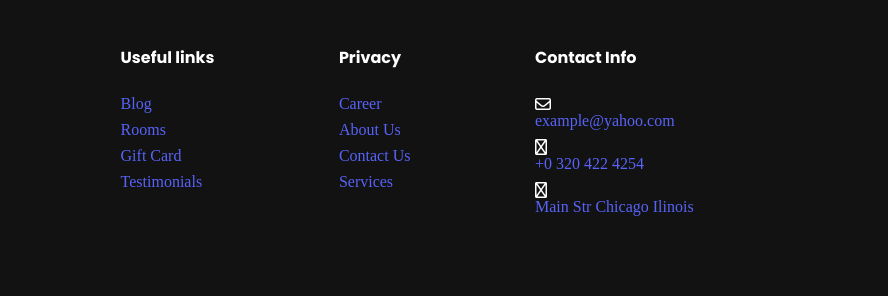
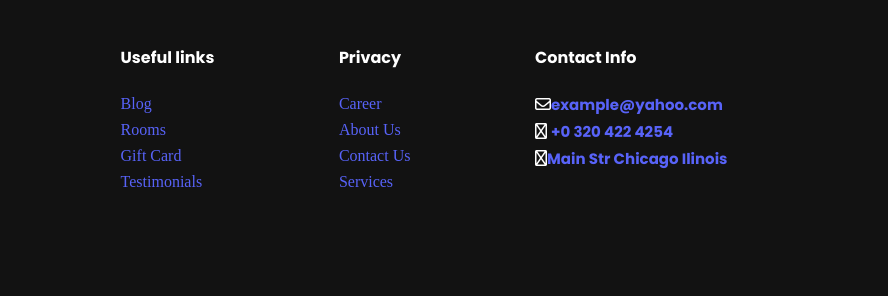
Before and after one commit to Archilg456/less10, a plain HTML site: page index.html in a window 1280 px wide. Shown: the part 2161-2457 px from the top of the page, 392-1280 px from the left. Drawn offline with Linux system fonts and the light colour scheme.

Commit message:
update footer icon respons + text

```diff
--- a/css/style.css
+++ b/css/style.css
@@ -724,3 +724,7 @@ button {
     font-family: 'Poppins', sans-serif;
     margin-bottom: 20px;
 }
+.icon__text  a {
+    font-size: 15px;
+    font-family: 'Poppins', sans-serif;
+}
--- a/index.html
+++ b/index.html
@@ -160,19 +160,16 @@
                 </div>
                 <div>
                     <h3>Contact Info</h3>
-                    <div>
+                    <div class="icon__text">
                         <ul>
                             <li>
-                                <i class="fa-regular fa-envelope"></i>
-                                <a href="mailto:example@yahoo.com">example@yahoo.com</a>
+                                <i class="fa-regular fa-envelope"><a href="mailto:example@yahoo.com">example@yahoo.com</a></i>
                             </li>
                             <li>
-                                <i class="fa-regular fa-phone"></i>
-                                <a href="tel:+03204224254"> +0 320 422 4254 </a>
+                                <i class="fa-regular fa-phone"> <a href="tel:+03204224254">+0 320 422 4254</a></i>
                             </li>
                             <li>
-                                <i class="fa-regular fa-location-dot"></i>
-                                <a href="https://www.google.com/maps/place/Downtown+Chicago,+IL,+USA/@41.8791993,-87.6213968,13z/data=!4m6!3m5!1s0x880e2caf74846717:0xbc3dc7eb0e09bbfd!8m2!3d41.8756719!4d-87.6243469!16s%2Fg%2F1213h_z_" target="_blank">Main Str Chicago Ilinois</a>
+                                <i class="fa-regular fa-location-dot"><a href="https://www.google.com/maps/place/Downtown+Chicago,+IL,+USA/@41.8791993,-87.6213968,13z/data=!4m6!3m5!1s0x880e2caf74846717:0xbc3dc7eb0e09bbfd!8m2!3d41.8756719!4d-87.6243469!16s%2Fg%2F1213h_z_" target="_blank">Main Str Chicago Ilinois</a></i>
                             </li>
                         </ul>
                     </div>
```
Also changed, not shown: contact.html (+4 -7 lines).
